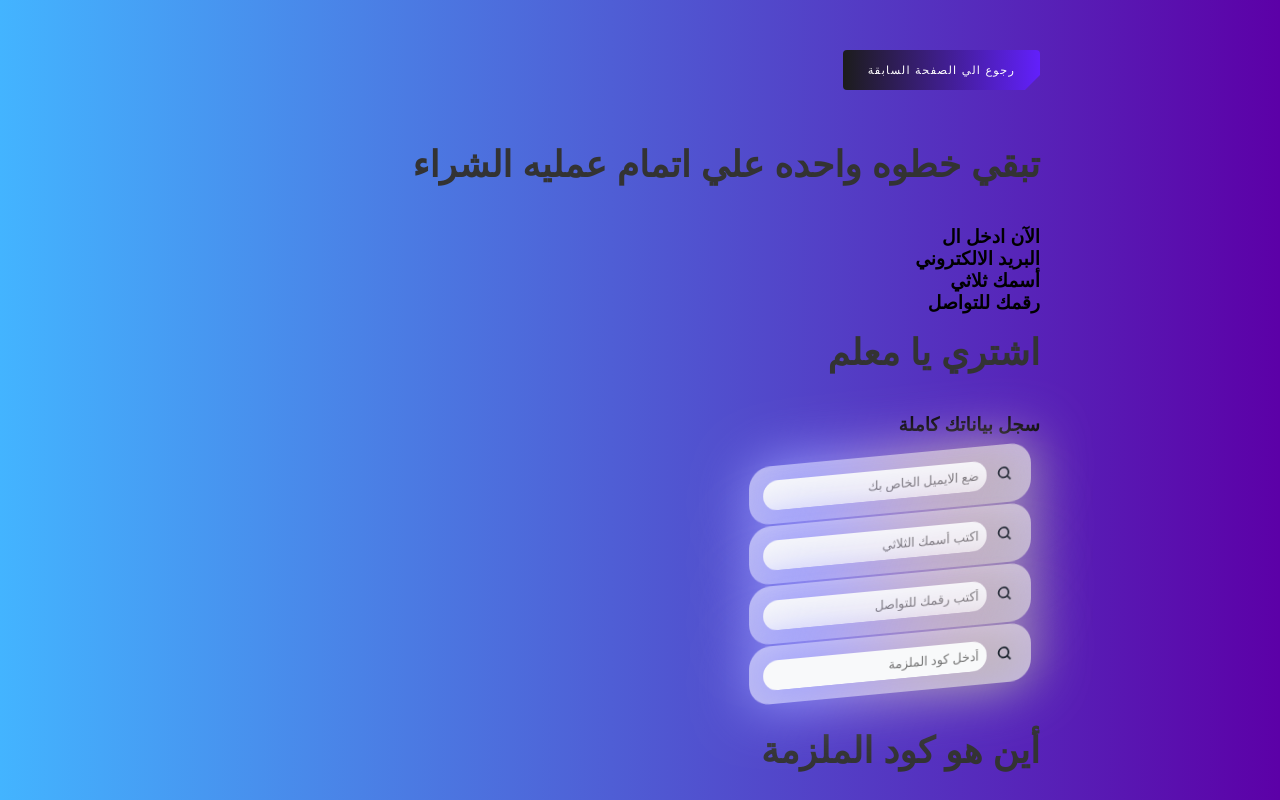
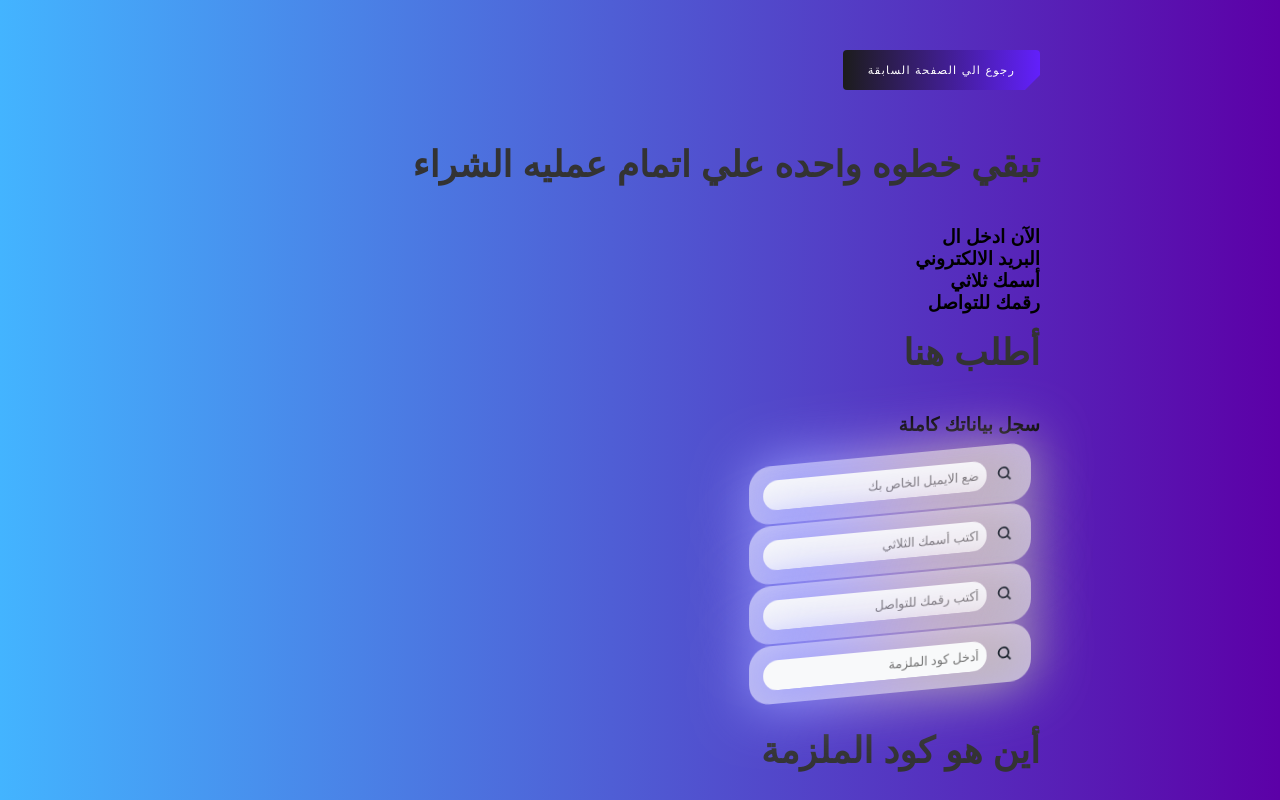
Before and after one commit to zyadtamer842-dev/-, a plain HTML site: page contact.us.html in a window 1280 px wide. Shown: the top 800 px of the page. Drawn offline with Linux system fonts and the light colour scheme.

Commit message:
contact.us.html

```diff
--- a/contact.us.html
+++ b/contact.us.html
@@ -181,7 +181,7 @@ button:hover {
 <h3>أسمك ثلاثي</h3>
 <h3>رقمك للتواصل </h3>
 <br>
-            <h2>اشتري يا معلم</h2>
+            <h2>أطلب هنا</h2>
                 <div class="contact-form">
                 <h3>سجل بياناتك كاملة</h3>
                 <br>
```
